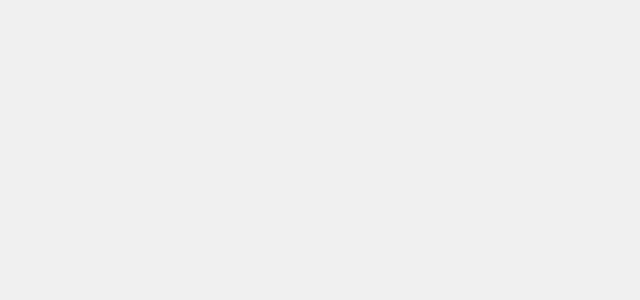
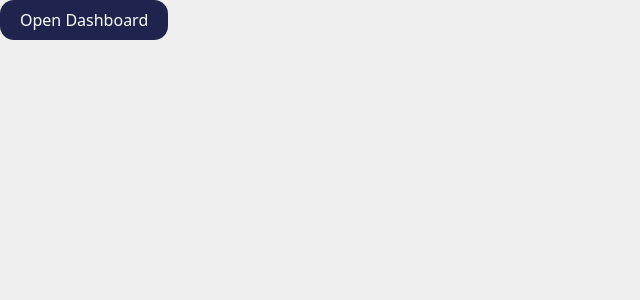
Before and after one commit to ZashShadow/faham, a Next.js app: page / in a window 1280 px wide. Shown: the top 300 px of the page, without its empty margins (0-640 px from the left). Built offline with nearby package versions, Linux system fonts and the light colour scheme.

Commit message:
Demo Logout Button and Dashboard opening functionallity

```diff
--- a/app/page.js
+++ b/app/page.js
@@ -1,9 +1,10 @@
 import Image from "next/image";
+import Link from "next/link";
 
 export default function Home() {
   return (
     <div>
-
+      <Link href="/dashboard"><button type="button" className="bg-[#1F244E] text-white px-5 py-2 rounded-xl cursor-pointer">Open Dashboard</button></Link>
     </div>
   );
 }
--- a/components/app-sidebar.jsx
+++ b/components/app-sidebar.jsx
@@ -1,6 +1,7 @@
 "use client"
 
 import * as React from "react"
+import Link from "next/link"
 import {
   AudioWaveform,
   BookOpen,
@@ -141,10 +142,10 @@ export function AppSidebar({
         </SidebarContent>
         <SidebarFooter>
           <SidebarMenuButton asChild>
-            <a href={"#"}>
+            <Link href={"/"}>
               <LogOut />
               <span>{"Logout"}</span>
-            </a>
+            </Link>
           </SidebarMenuButton>
         </SidebarFooter>
 
```
